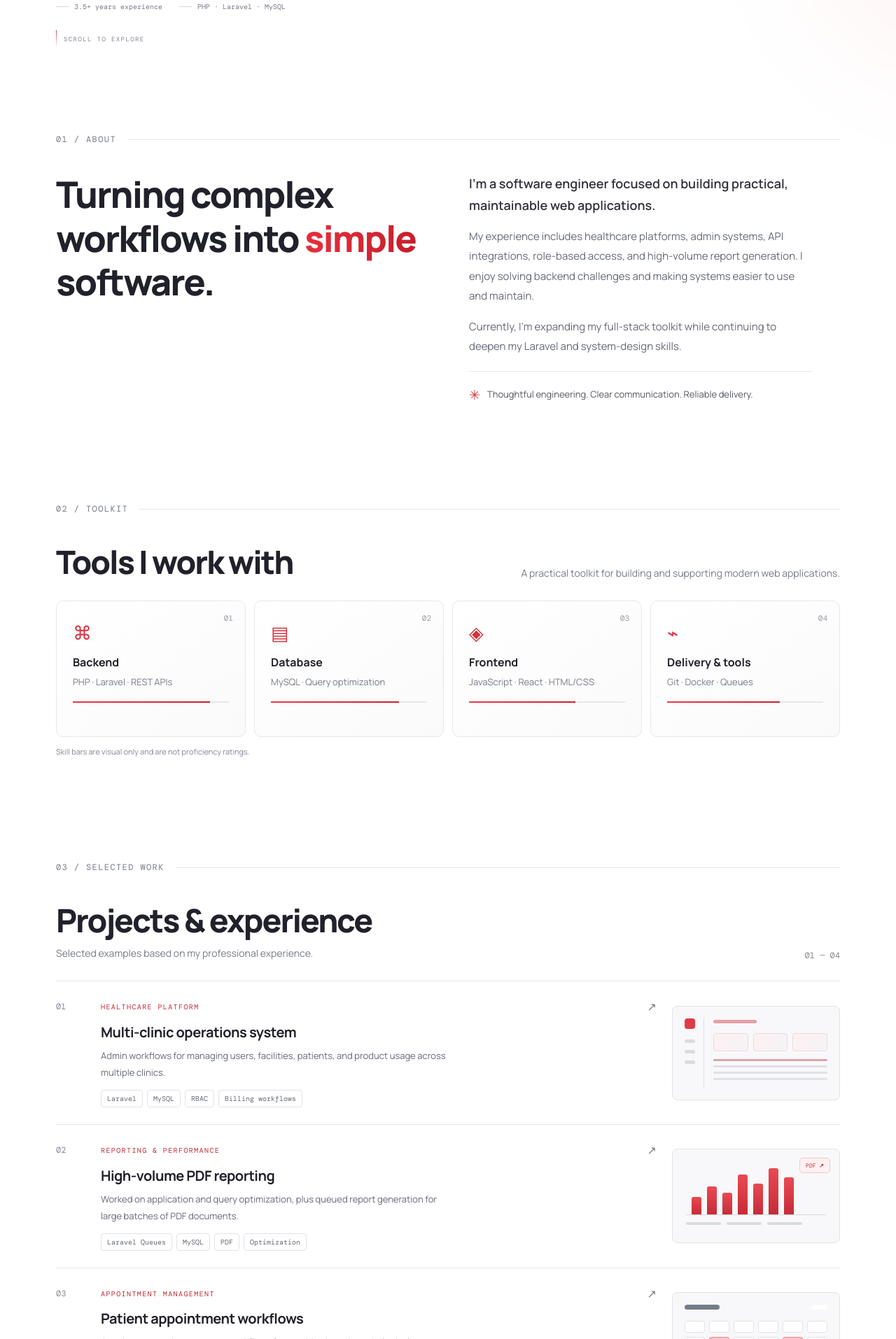
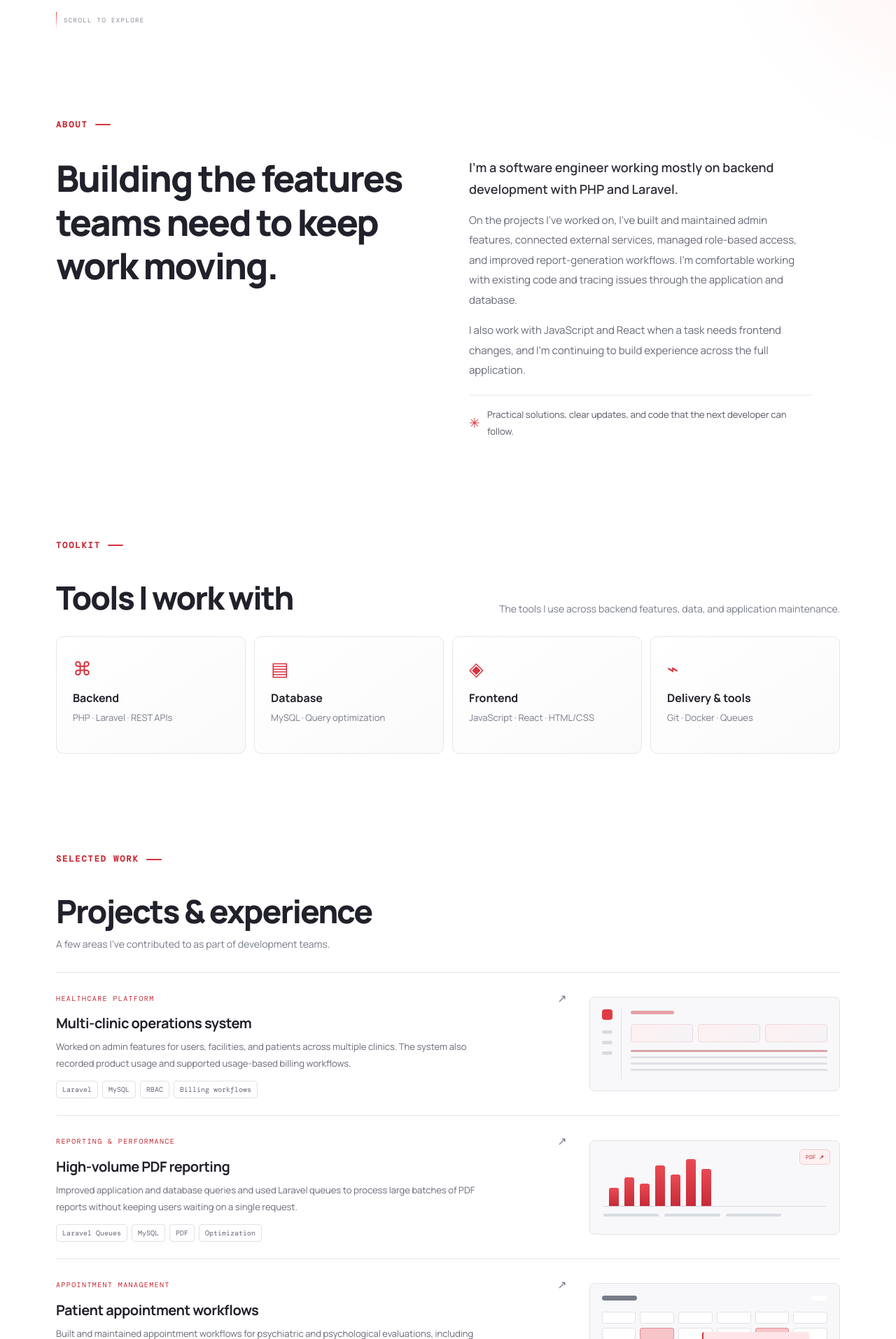
Before and after one commit to nareshsingh1/naresh-portfolio, a plain HTML site: page index.html in a window 1280 px wide. Shown: the part 887-2800 px from the top of the page at 70% size. Drawn offline with nearby package versions, Linux system fonts and the light colour scheme.

Commit message:
Add files via upload

```diff
--- a/index.html
+++ b/index.html
@@ -16,7 +16,7 @@
   <div class="ambient ambient-one"></div><div class="ambient ambient-two"></div>
   <header class="site-header">
     <nav class="nav container" aria-label="Main navigation">
-      <a class="brand" href="#home" aria-label="Naresh Singh home"><span class="brand-mark">N</span><span>naresh<span class="brand-dot">.</span></span></a>
+      <a class="brand" href="#home" aria-label="Naresh Singh home"><span class="brand-mark">N</span><span>Naresh Singh<span class="brand-dot">.</span></span></a>
       <button class="menu-toggle" aria-label="Toggle navigation" aria-expanded="false"><span></span><span></span></button>
       <div class="nav-links">
         <a href="#about">About</a><a href="#skills">Skills</a><a href="#work">Work</a><a href="#services">Services</a>
@@ -31,9 +31,8 @@
         <div class="eyebrow"><span class="status-dot"></span> OPEN TO SELECT FREELANCE PROJECTS</div>
         <p class="hero-kicker">Software Engineer, 3.5+ years</p>
         <h1>Hi, I’m Naresh Singh —<br>I build backends that<br><span class="gradient-text">don’t fall over.</span></h1>
-        <p class="hero-description">Laravel and PHP for the server, React when the interface needs it. I’ve spent the last three and a half years shipping REST APIs and admin systems for retail and healthcare products used by real clinics and pharmacies.</p>
+        <p class="hero-description">I work mainly with PHP and Laravel, building APIs and the admin features behind business applications. My recent work has included healthcare and retail systems, including patient and prescription workflows, integrations, and reporting.</p>
         <div class="hero-actions"><a class="button button-primary" href="#work">Explore my work <span>↘</span></a><a class="text-link" href="#contact">Get in touch <span>↗</span></a></div>
-        <div class="hero-meta"><span><i class="meta-line"></i> 3.5+ years experience</span><span><i class="meta-line"></i> PHP · Laravel · MySQL</span></div>
       </div>
       <div class="hero-visual" aria-label="Decorative code illustration">
         <div class="visual-glow"></div>
@@ -62,53 +61,52 @@
     </section>
 
     <section class="section container" id="about">
-      <div class="section-label"><span>01 / ABOUT</span><i></i></div>
+      <div class="section-label"><span>ABOUT</span><i></i></div>
       <div class="about-grid">
-        <div><h2>Turning complex<br>workflows into <span class="gradient-text">simple</span><br>software.</h2></div>
-        <div class="about-copy"><p class="lead">I'm a software engineer focused on building practical, maintainable web applications.</p><p>My experience includes healthcare platforms, admin systems, API integrations, role-based access, and high-volume report generation. I enjoy solving backend challenges and making systems easier to use and maintain.</p><p>Currently, I'm expanding my full-stack toolkit while continuing to deepen my Laravel and system-design skills.</p><div class="about-note"><span class="note-mark">✳</span><span>Thoughtful engineering. Clear communication. Reliable delivery.</span></div></div>
+        <div><h2>Building the features<br>teams need to keep<br>work moving.</h2></div>
+        <div class="about-copy"><p class="lead">I’m a software engineer working mostly on backend development with PHP and Laravel.</p><p>On the projects I’ve worked on, I’ve built and maintained admin features, connected external services, managed role-based access, and improved report-generation workflows. I’m comfortable working with existing code and tracing issues through the application and database.</p><p>I also work with JavaScript and React when a task needs frontend changes, and I’m continuing to build experience across the full application.</p><div class="about-note"><span class="note-mark">✳</span><span>Practical solutions, clear updates, and code that the next developer can follow.</span></div></div>
       </div>
     </section>
 
     <section class="section container" id="skills">
-      <div class="section-label"><span>02 / TOOLKIT</span><i></i></div>
-      <div class="section-heading"><h2>Tools I work with</h2><p>A practical toolkit for building and supporting modern web applications.</p></div>
+      <div class="section-label"><span>TOOLKIT</span><i></i></div>
+      <div class="section-heading"><h2>Tools I work with</h2><p>The tools I use across backend features, data, and application maintenance.</p></div>
       <div class="skill-grid">
-        <article class="skill-card"><span class="skill-number">01</span><div class="skill-symbol">⌘</div><h3>Backend</h3><p>PHP · Laravel · REST APIs</p><div class="skill-bar"><span style="width:88%"></span></div></article>
-        <article class="skill-card"><span class="skill-number">02</span><div class="skill-symbol">▤</div><h3>Database</h3><p>MySQL · Query optimization</p><div class="skill-bar"><span style="width:82%"></span></div></article>
-        <article class="skill-card"><span class="skill-number">03</span><div class="skill-symbol">◈</div><h3>Frontend</h3><p>JavaScript · React · HTML/CSS</p><div class="skill-bar"><span style="width:68%"></span></div></article>
-        <article class="skill-card"><span class="skill-number">04</span><div class="skill-symbol">⌁</div><h3>Delivery & tools</h3><p>Git · Docker · Queues</p><div class="skill-bar"><span style="width:72%"></span></div></article>
+        <article class="skill-card"><div class="skill-symbol">⌘</div><h3>Backend</h3><p>PHP · Laravel · REST APIs</p></article>
+        <article class="skill-card"><div class="skill-symbol">▤</div><h3>Database</h3><p>MySQL · Query optimization</p></article>
+        <article class="skill-card"><div class="skill-symbol">◈</div><h3>Frontend</h3><p>JavaScript · React · HTML/CSS</p></article>
+        <article class="skill-card"><div class="skill-symbol">⌁</div><h3>Delivery & tools</h3><p>Git · Docker · Queues</p></article>
       </div>
-      <p class="skill-footnote">Skill bars are visual only and are not proficiency ratings.</p>
     </section>
 
     <section class="section container" id="work">
-      <div class="section-label"><span>03 / SELECTED WORK</span><i></i></div>
-      <div class="section-heading work-heading"><div><h2>Projects & experience</h2><p>Selected examples based on my professional experience.</p></div><span class="work-count">01 — 04</span></div>
+      <div class="section-label"><span>SELECTED WORK</span><i></i></div>
+      <div class="section-heading work-heading"><div><h2>Projects & experience</h2><p>A few areas I’ve contributed to as part of development teams.</p></div></div>
       <div class="project-list">
-        <article class="project-card"><div class="project-index">01</div><div class="project-main"><div class="project-top"><span class="project-type">HEALTHCARE PLATFORM</span><span class="project-arrow">↗</span></div><h3>Multi-clinic operations system</h3><p>Admin workflows for managing users, facilities, patients, and product usage across multiple clinics.</p><div class="tags"><span>Laravel</span><span>MySQL</span><span>RBAC</span><span>Billing workflows</span></div></div><div class="project-art art-clinic"><div class="mini-sidebar"><b></b><i></i><i></i><i></i></div><div class="mini-content"><div class="mini-title"></div><div class="mini-stats"><i></i><i></i><i></i></div><div class="mini-table"><b></b><i></i><i></i><i></i></div></div></div></article>
-        <article class="project-card"><div class="project-index">02</div><div class="project-main"><div class="project-top"><span class="project-type">REPORTING & PERFORMANCE</span><span class="project-arrow">↗</span></div><h3>High-volume PDF reporting</h3><p>Worked on application and query optimization, plus queued report generation for large batches of PDF documents.</p><div class="tags"><span>Laravel Queues</span><span>MySQL</span><span>PDF</span><span>Optimization</span></div></div><div class="project-art art-reports"><div class="report-chart"><span></span><span></span><span></span><span></span><span></span><span></span><span></span></div><div class="report-lines"><i></i><i></i><i></i></div><div class="report-badge">PDF <b>↗</b></div></div></article>
-        <article class="project-card"><div class="project-index">03</div><div class="project-main"><div class="project-top"><span class="project-type">APPOINTMENT MANAGEMENT</span><span class="project-arrow">↗</span></div><h3>Patient appointment workflows</h3><p>Appointment and assessment workflows for psychiatric and psychological evaluations, with staff roles and permissions.</p><div class="tags"><span>Laravel</span><span>Appointments</span><span>Permissions</span><span>Forms</span></div></div><div class="project-art art-calendar"><div class="cal-head"><b></b><i></i></div><div class="cal-grid"><i></i><i></i><i></i><i></i><i></i><i></i><i></i><i></i><i></i><i></i><i></i><i></i></div><div class="cal-event"></div></div></article>
-        <article class="project-card"><div class="project-index">04</div><div class="project-main"><div class="project-top"><span class="project-type">PHARMACY APPLICATION</span><span class="project-arrow">↗</span></div><h3>White-label pharmacy platform</h3><p>Admin panels and API support for patient, prescription, and refill management, including integration work for a mobile application.</p><div class="tags"><span>Laravel</span><span>REST APIs</span><span>Integrations</span><span>Admin panels</span></div></div><div class="project-art art-pharmacy"><div class="pill-shape"><span></span></div><div class="pharmacy-lines"><i></i><i></i><i></i></div><div class="pharmacy-cross">+</div></div></article>
+        <article class="project-card"><div class="project-main"><div class="project-top"><span class="project-type">HEALTHCARE PLATFORM</span><span class="project-arrow">↗</span></div><h3>Multi-clinic operations system</h3><p>Worked on admin features for users, facilities, and patients across multiple clinics. The system also recorded product usage and supported usage-based billing workflows.</p><div class="tags"><span>Laravel</span><span>MySQL</span><span>RBAC</span><span>Billing workflows</span></div></div><div class="project-art art-clinic"><div class="mini-sidebar"><b></b><i></i><i></i><i></i></div><div class="mini-content"><div class="mini-title"></div><div class="mini-stats"><i></i><i></i><i></i></div><div class="mini-table"><b></b><i></i><i></i><i></i></div></div></div></article>
+        <article class="project-card"><div class="project-main"><div class="project-top"><span class="project-type">REPORTING & PERFORMANCE</span><span class="project-arrow">↗</span></div><h3>High-volume PDF reporting</h3><p>Improved application and database queries and used Laravel queues to process large batches of PDF reports without keeping users waiting on a single request.</p><div class="tags"><span>Laravel Queues</span><span>MySQL</span><span>PDF</span><span>Optimization</span></div></div><div class="project-art art-reports"><div class="report-chart"><span></span><span></span><span></span><span></span><span></span><span></span><span></span></div><div class="report-lines"><i></i><i></i><i></i></div><div class="report-badge">PDF <b>↗</b></div></div></article>
+        <article class="project-card"><div class="project-main"><div class="project-top"><span class="project-type">APPOINTMENT MANAGEMENT</span><span class="project-arrow">↗</span></div><h3>Patient appointment workflows</h3><p>Built and maintained appointment workflows for psychiatric and psychological evaluations, including provider assignment, assessment forms, and staff permissions.</p><div class="tags"><span>Laravel</span><span>Appointments</span><span>Permissions</span><span>Forms</span></div></div><div class="project-art art-calendar"><div class="cal-head"><b></b><i></i></div><div class="cal-grid"><i></i><i></i><i></i><i></i><i></i><i></i><i></i><i></i><i></i><i></i><i></i><i></i></div><div class="cal-event"></div></div></article>
+        <article class="project-card"><div class="project-main"><div class="project-top"><span class="project-type">PHARMACY APPLICATION</span><span class="project-arrow">↗</span></div><h3>White-label pharmacy platform</h3><p>Worked on admin panels for pharmacy staff and managers, plus APIs used by the mobile app for patient, prescription, and refill workflows. Also contributed to integration work.</p><div class="tags"><span>Laravel</span><span>REST APIs</span><span>Integrations</span><span>Admin panels</span></div></div><div class="project-art art-pharmacy"><div class="pill-shape"><span></span></div><div class="pharmacy-lines"><i></i><i></i><i></i></div><div class="pharmacy-cross">+</div></div></article>
       </div>
-      <p class="project-disclaimer">These are anonymized summaries of work completed as part of professional teams. Product names, client data, source code, and confidential details are intentionally omitted. No performance metrics are claimed.</p>
+      <p class="project-disclaimer">These summaries describe my contributions to team projects. Client and product names, private data, and proprietary code are not included.</p>
     </section>
 
     <section class="section container" id="services">
-      <div class="section-label"><span>04 / SERVICES</span><i></i></div>
-      <div class="section-heading"><h2>How I can help</h2><p>Focused support for teams that need a dependable development partner.</p></div>
+      <div class="section-label"><span>SERVICES</span><i></i></div>
+      <div class="section-heading"><h2>How I can help</h2><p>I can help with defined development tasks or improvements to an existing application.</p></div>
       <div class="services-grid">
-        <article class="service"><span class="service-icon">⌘</span><span class="service-no">01</span><h3>Laravel development</h3><p>Build or extend backend features, admin panels, and application workflows.</p><a href="#contact">Discuss a project ↗</a></article>
-        <article class="service"><span class="service-icon">⇄</span><span class="service-no">02</span><h3>API integration</h3><p>Connect your application with third-party services and mobile app APIs.</p><a href="#contact">Discuss a project ↗</a></article>
-        <article class="service"><span class="service-icon">⌁</span><span class="service-no">03</span><h3>Bug fixes & maintenance</h3><p>Investigate issues, improve existing code, and keep applications running smoothly.</p><a href="#contact">Discuss a project ↗</a></article>
-        <article class="service"><span class="service-icon">◫</span><span class="service-no">04</span><h3>Database & performance</h3><p>Review slow queries and improve data access and background processing.</p><a href="#contact">Discuss a project ↗</a></article>
+        <article class="service"><span class="service-icon">⌘</span><h3>Laravel development</h3><p>Add or update Laravel features, admin screens, validation, and business workflows.</p><a href="#contact">Discuss a project ↗</a></article>
+        <article class="service"><span class="service-icon">⇄</span><h3>API integration</h3><p>Implement and troubleshoot REST API connections between your application and external services.</p><a href="#contact">Discuss a project ↗</a></article>
+        <article class="service"><span class="service-icon">⌁</span><h3>Bug fixes & maintenance</h3><p>Track down bugs in an existing codebase, make fixes, and help with routine maintenance.</p><a href="#contact">Discuss a project ↗</a></article>
+        <article class="service"><span class="service-icon">◫</span><h3>Database & performance</h3><p>Find slow database queries and improve data access or queued jobs where appropriate.</p><a href="#contact">Discuss a project ↗</a></article>
       </div>
     </section>
 
-    <section class="contact-section" id="contact"><div class="container contact-inner"><div class="section-label"><span>05 / CONTACT</span><i></i></div><div class="contact-content"><div><p class="eyebrow">HAVE A PROJECT IN MIND?</p><h2>Let's build something<br><span class="gradient-text">useful together.</span></h2><p class="contact-copy">Have a Laravel task, API integration, or an application that needs attention? Share a few details and let's talk.</p></div><div class="contact-box"><span class="contact-small">GET IN TOUCH</span><p>I'm open to discussing suitable freelance work and collaborations.</p>
+    <section class="contact-section" id="contact"><div class="container contact-inner"><div class="section-label"><span>CONTACT</span><i></i></div><div class="contact-content"><div><p class="eyebrow">HAVE A PROJECT IN MIND?</p><h2>Let's build something<br><span class="gradient-text">useful together.</span></h2><p class="contact-copy">If you have a Laravel task, an API issue, or a feature to add to an existing application, email me with a short description.</p></div><div class="contact-box"><span class="contact-small">GET IN TOUCH</span><p>For freelance enquiries, email me with the work involved and your expected timeline.</p>
           <a class="contact-detail" href="mailto:sisodian47@gmail.com">✉ <span>sisodian47@gmail.com</span></a>
           <a class="contact-detail" href="tel:+918700494232">☎ <span>+91 8700494232</span></a>
           <a class="button button-primary" href="mailto:sisodian47@gmail.com?subject=Freelance%20project%20inquiry">Email me <span>↗</span></a></div></div></div></section>
   </main>
-  <footer class="footer container"><a class="brand" href="#home"><span class="brand-mark">N</span><span>naresh<span class="brand-dot">.</span></span></a><span>Designed & built with HTML, CSS and JavaScript.</span><a href="#home">Back to top ↑</a><span class="copyright">© <span id="year"></span> Naresh Singh</span></footer>
+  <footer class="footer container"><a class="brand" href="#home"><span class="brand-mark">N</span><span>Naresh Singh<span class="brand-dot">.</span></span></a><span>Designed & built with HTML, CSS and JavaScript.</span><a href="#home">Back to top ↑</a><span class="copyright">© <span id="year"></span> Naresh Singh</span></footer>
 </body>
 </html>
--- a/script.js
+++ b/script.js
@@ -9,3 +9,20 @@ links.querySelectorAll('a').forEach(link => link.addEventListener('click', () =>
   toggle.setAttribute('aria-expanded', 'false');
 }));
 document.getElementById('year').textContent = new Date().getFullYear();
+
+
+// Reveal project, skill, and service cards as they enter the viewport.
+const revealItems = document.querySelectorAll('.project-card, .skill-card, .service');
+if ('IntersectionObserver' in window) {
+  const revealObserver = new IntersectionObserver((entries, observer) => {
+    entries.forEach(entry => {
+      if (entry.isIntersecting) {
+        entry.target.classList.add('is-visible');
+        observer.unobserve(entry.target);
+      }
+    });
+  }, { threshold: 0.12 });
+  revealItems.forEach(item => revealObserver.observe(item));
+} else {
+  revealItems.forEach(item => item.classList.add('is-visible'));
+}
--- a/style.css
+++ b/style.css
@@ -128,3 +128,67 @@ body{font-size:16px}
  .contact-box p,.contact-detail{font-size:12px}
  .footer{font-size:10px}
 }
+
+
+/* Cleaner portfolio details and scroll-in motion */
+.brand{gap:10px}
+.brand>span:last-child{white-space:nowrap}
+.skill-card{min-height:160px}
+.project-card{opacity:0;transform:translateY(28px);transition:opacity .65s ease,transform .65s cubic-bezier(.2,.7,.2,1)}
+.project-card.is-visible{opacity:1;transform:translateY(0)}
+.project-card:nth-child(2){transition-delay:.08s}
+.project-card:nth-child(3){transition-delay:.16s}
+.project-card:nth-child(4){transition-delay:.24s}
+.skill-card,.service{opacity:0;transform:translateY(20px);transition:opacity .55s ease,transform .55s ease}
+.skill-card.is-visible,.service.is-visible{opacity:1;transform:translateY(0)}
+.skill-card:nth-child(2),.service:nth-child(2){transition-delay:.07s}
+.skill-card:nth-child(3),.service:nth-child(3){transition-delay:.14s}
+.skill-card:nth-child(4),.service:nth-child(4){transition-delay:.21s}
+@media(prefers-reduced-motion:reduce){
+ .project-card,.skill-card,.service{opacity:1;transform:none;transition:none}
+}
+
+
+/* Unnumbered section labels: simple editorial eyebrow treatment */
+.section-label{
+  display:inline-flex;
+  align-items:center;
+  gap:10px;
+  padding:0;
+  border:0;
+  border-radius:0;
+  background:transparent;
+  color:#c92a35;
+  font-size:12px;
+  font-weight:800;
+  letter-spacing:.16em;
+  line-height:1.4;
+  text-transform:uppercase;
+}
+.section-label i{
+  display:inline-block;
+  width:22px;
+  height:2px;
+  border-radius:2px;
+  background:#d8323d;
+}
+
+
+/* Project layout fix: use the full text column and keep the preview on the right */
+.project-card{
+  grid-template-columns:minmax(0, 1fr) minmax(220px, 32%);
+  gap:32px;
+  align-items:center;
+}
+.project-main{min-width:0}
+.project-main p{max-width:620px}
+.project-art{width:100%;min-width:0}
+@media(max-width:760px){
+  .project-card{
+    grid-template-columns:minmax(0,1fr);
+    gap:18px;
+  }
+  .project-art{max-width:100%;height:160px}
+}
+
+.service{padding-top:20px}
```
